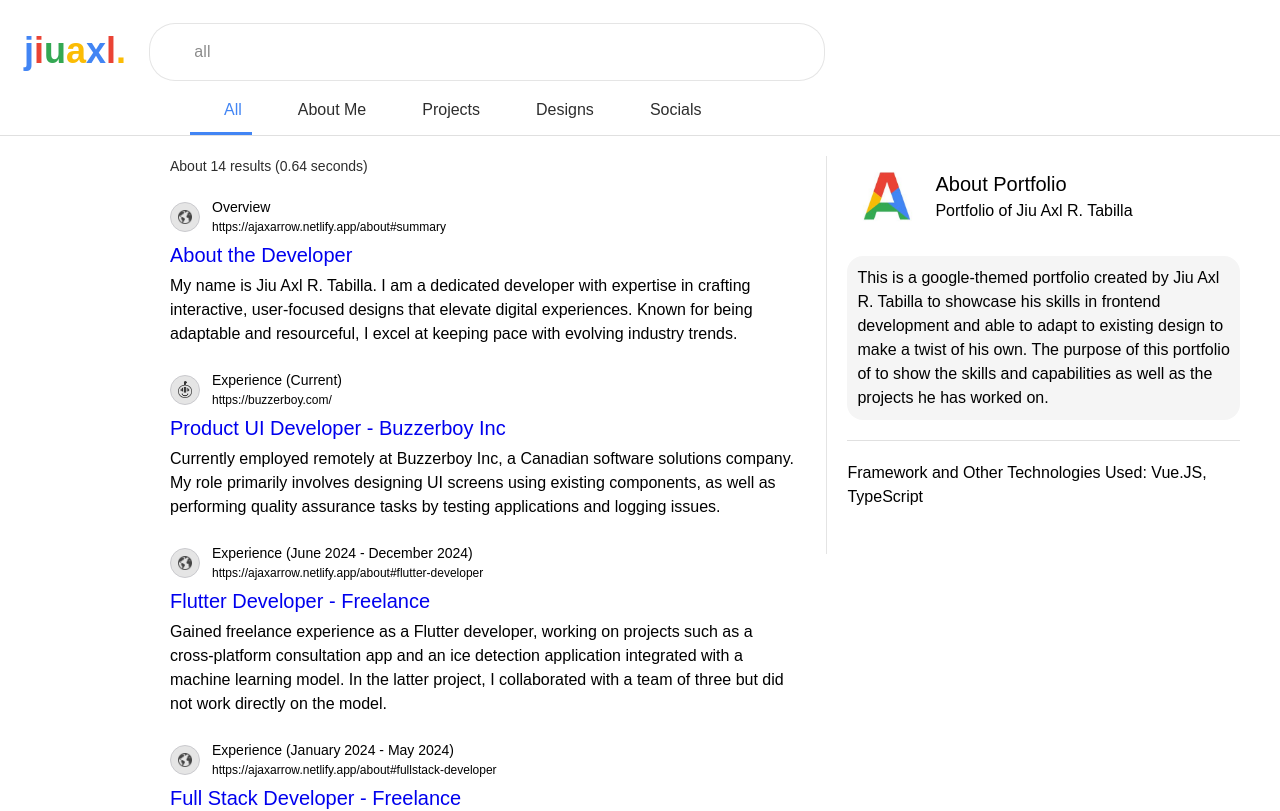
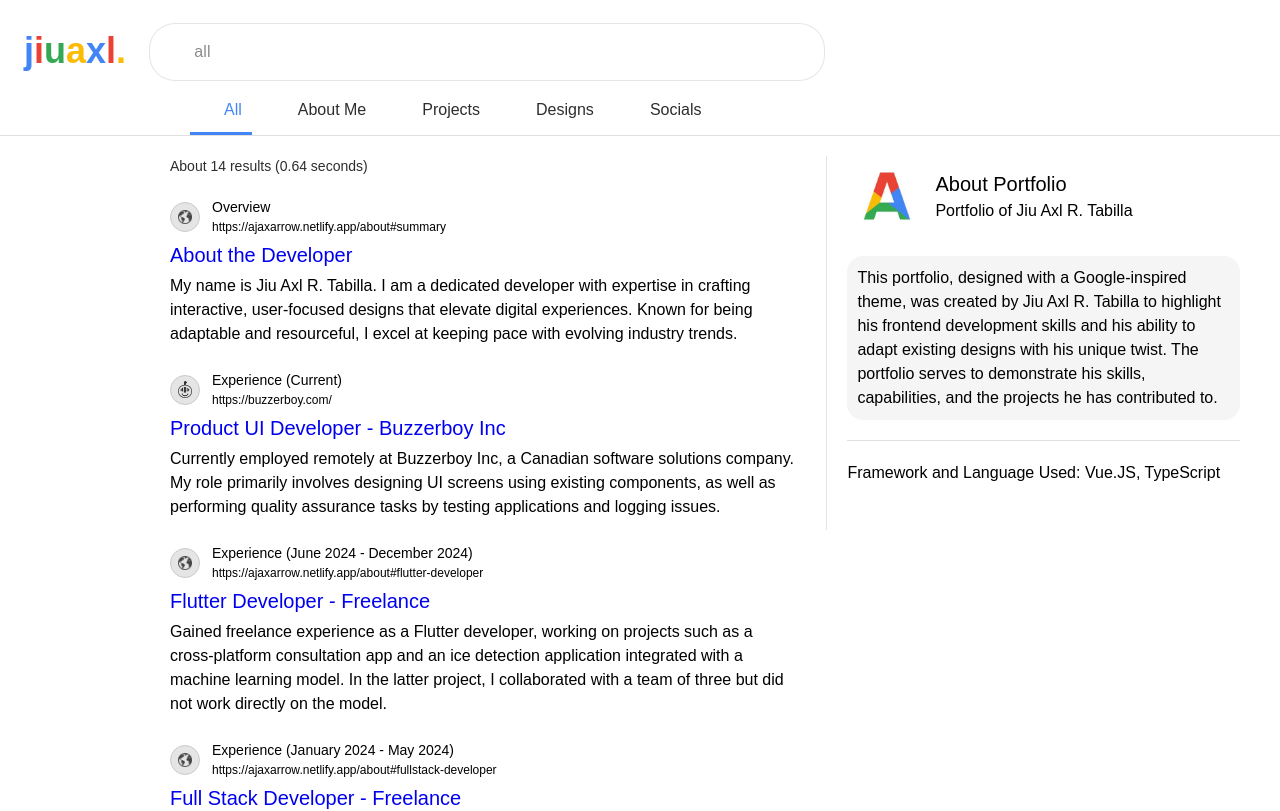
Before and after one commit to ajaxarrow/portfolio-google-themed, a Vue app: page /all in a window 1280 px wide. Shown: the top 811 px of the page. Built offline with nearby package versions, Linux system fonts and the light colour scheme; some icons are missing; a web font is replaced by a local one.

Commit message:
hapit na mahuman

```diff
--- a/src/components/SearchLinkItem.vue
+++ b/src/components/SearchLinkItem.vue
@@ -3,7 +3,10 @@ import {PropType} from "vue";
 import {SearchItem} from "../interfaces/link.interface.ts";
 
 const prop = defineProps({
-  searchItem: Object as PropType<SearchItem>
+  searchItem: {
+    type: Object as PropType<SearchItem>,
+    required: true
+  }
 })
 
 function truncateString(str: string): string {
--- a/src/components/SideAboutPortfolio.vue
+++ b/src/components/SideAboutPortfolio.vue
@@ -12,13 +12,14 @@ import Logo from '../assets/logo.jpg'
       </div>
     </div>
     <div class="desc-container my-5">
-      This is a google-themed portfolio created by Jiu Axl R. Tabilla to showcase his skills in frontend development and able to adapt to existing design to make a twist of his own. The purpose of this portfolio of to show the skills and capabilities as well as the projects he has worked on.
+      This portfolio, designed with a Google-inspired theme, was created by Jiu Axl R. Tabilla to highlight his frontend development skills and his ability to adapt existing designs with his unique twist. The portfolio serves to demonstrate his skills, capabilities, and the projects he has contributed to.
     </div>
+
 
     <VDivider/>
     <div class="my-5">
       <p class="mb-1">
-        <span class="font-weight-medium">Framework and Other Technologies Used: </span>
+        <span class="font-weight-medium">Framework and Language Used: </span>
         Vue.JS, TypeScript
       </p>
     </div>
```
